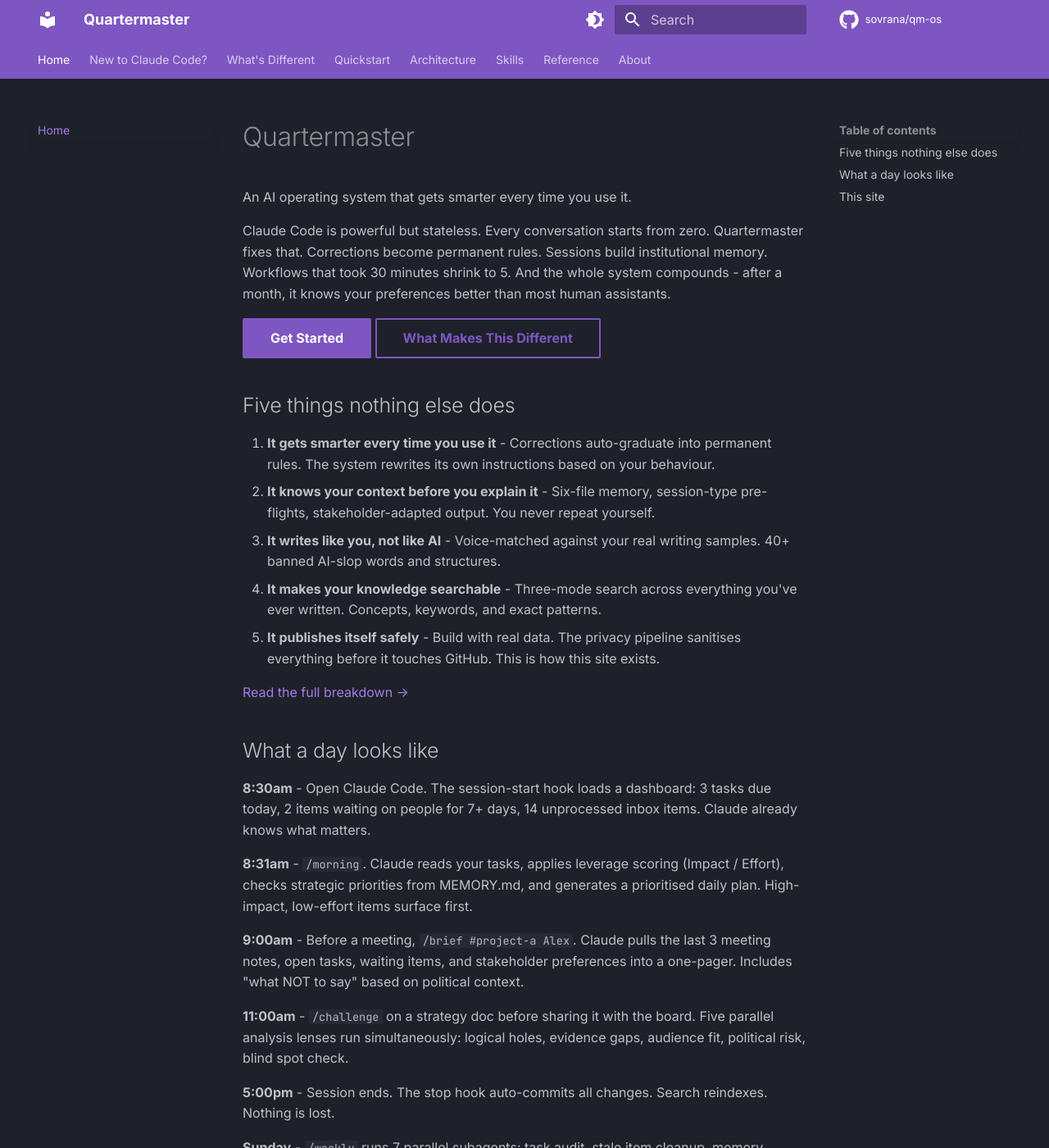
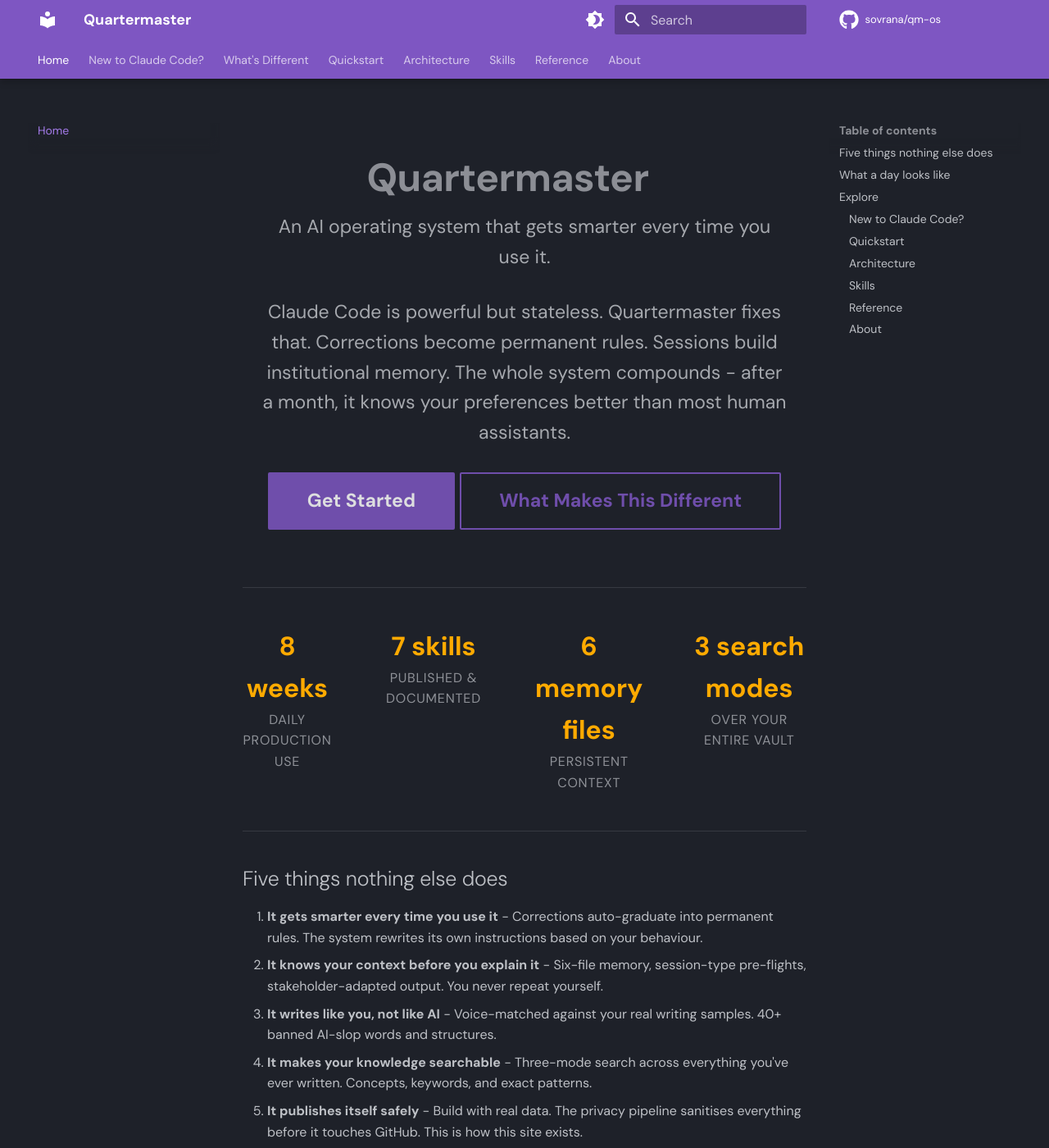
Before and after one commit to sovrana/qm-os, an MkDocs documentation site: the page built from docs/index.md, in a window 1280 px wide and 1400 px high. Shown: the whole window at 82% size. Built offline with MkDocs 1.6.1 and Material for MkDocs 9.7.7, drawn with Linux system fonts in a browser that asks for light colours; comment, search, counter and statistics services are not loaded; some of the changed text lies outside the part shown.

Commit message:
Major site upgrade: visual design, About page, consistency fixes
- Homepage: hero section, stats bar, card grid navigation, feedback line
- About: expanded credibility, thesis connection, community links, Blattman credit
- mkdocs.yml: sticky tabs, instant nav, breadcrumbs, footer nav, prefetch,
  DM Sans font, custom CSS, Twitter/X social link, better site description
- Custom CSS: hero, card grid, stats bar, feedback line, responsive
- Fixed 10→5 inconsistency in homepage nav link
- Fixed brain-search→qm-search naming across quickstart, search, README
- README: leads with 5 differentiators instead of feature bullets
- What's Different: CTA and feedback line added

Co-Authored-By: Claude Opus 4.6 <noreply@anthropic.com>

```diff
--- a/docs/index.md
+++ b/docs/index.md
@@ -1,11 +1,34 @@
+<div class="hero" markdown>
+
 # Quartermaster
 
 An AI operating system that gets smarter every time you use it.
 
-Claude Code is powerful but stateless. Every conversation starts from zero. Quartermaster fixes that. Corrections become permanent rules. Sessions build institutional memory. Workflows that took 30 minutes shrink to 5. And the whole system compounds - after a month, it knows your preferences better than most human assistants.
+Claude Code is powerful but stateless. Quartermaster fixes that. Corrections become permanent rules. Sessions build institutional memory. The whole system compounds - after a month, it knows your preferences better than most human assistants.
 
 [Get Started](quickstart.md){ .md-button .md-button--primary }
 [What Makes This Different](what-makes-this-different.md){ .md-button }
+
+</div>
+
+<div class="stats" markdown>
+<div class="stat" markdown>
+<strong>8 weeks</strong>
+<span>daily production use</span>
+</div>
+<div class="stat" markdown>
+<strong>7 skills</strong>
+<span>published & documented</span>
+</div>
+<div class="stat" markdown>
+<strong>6 memory files</strong>
+<span>persistent context</span>
+</div>
+<div class="stat" markdown>
+<strong>3 search modes</strong>
+<span>over your entire vault</span>
+</div>
+</div>
 
 ## Five things nothing else does
 
@@ -31,18 +54,72 @@ Claude Code is powerful but stateless. Every conversation starts from zero. Quar
 
 **Sunday** - `/weekly` runs 7 parallel subagents: task audit, stale item cleanup, memory review, cross-theme connection discovery, improvement suggestions, and more. The system gets smarter every week.
 
-## This site
+## Explore
 
-**[New to Claude Code?](new-to-claude-code.md)** - Start here if you haven't used Claude Code before.
+<div class="grid" markdown>
 
-**[Quickstart](quickstart.md)** - Get running in 30 minutes.
+<div class="card" markdown>
 
-**[What Makes This Different](what-makes-this-different.md)** - The 10 things no other setup does.
+### New to Claude Code?
 
-**[Architecture](architecture/overview.md)** - How the six layers work together.
+Never used Claude Code before? Start here. We'll point you to the best beginner resources, then bring you back for the operating system layer.
 
-**[Skills](skills/morning.md)** - Deep dives into each of the 7 published skills.
+[Start here →](new-to-claude-code.md)
 
-**[Reference](reference/quartermaster-md.md)** - The full CLAUDE.md template, task format, anti-slop rules, and rules system.
+</div>
 
-**[About](about.md)** - Who built this and why.
+<div class="card" markdown>
+
+### Quickstart
+
+Get running in 30 minutes. Clone the template, set up semantic search, wire the hooks, customise CLAUDE.md, run your first `/morning`.
+
+[Get started →](quickstart.md)
+
+</div>
+
+<div class="card" markdown>
+
+### Architecture
+
+How the six layers work together: vault structure, skills, hooks, memory, search, and the self-improvement loop.
+
+[Deep dive →](architecture/overview.md)
+
+</div>
+
+<div class="card" markdown>
+
+### Skills
+
+7 published skills documented in full. Daily planning, document challenge, weekly review, content transform, meeting briefs, changelogs, and voice-calibrated drafting.
+
+[Browse skills →](skills/morning.md)
+
+</div>
+
+<div class="card" markdown>
+
+### Reference
+
+The full CLAUDE.md template, task format specification, anti-slop rules, and rules system documentation.
+
+[Reference docs →](reference/quartermaster-md.md)
+
+</div>
+
+<div class="card" markdown>
+
+### About
+
+Who built this, why it exists, and the thesis behind it.
+
+[Read more →](about.md)
+
+</div>
+
+</div>
+
+<div class="feedback-line" markdown>
+Something broken or unclear? [Open an issue](https://github.com/sovrana/qm-os/issues) or [start a discussion](https://github.com/sovrana/qm-os/discussions).
+</div>
--- /dev/null
+++ b/docs/stylesheets/extra.css
@@ -0,0 +1,102 @@
+/* Hero section on homepage */
+.md-typeset .hero {
+  text-align: center;
+  padding: 2rem 0 1rem;
+}
+
+.md-typeset .hero h1 {
+  font-size: 2.4rem;
+  font-weight: 700;
+  margin-bottom: 0.5rem;
+}
+
+.md-typeset .hero p {
+  font-size: 1.15rem;
+  opacity: 0.85;
+  max-width: 640px;
+  margin: 0 auto 1.5rem;
+}
+
+/* Feature grid - card layout for homepage */
+.md-typeset .grid {
+  display: grid;
+  grid-template-columns: repeat(auto-fit, minmax(280px, 1fr));
+  gap: 1rem;
+  margin: 1.5rem 0;
+}
+
+.md-typeset .grid .card {
+  border: 1px solid var(--md-default-fg-color--lightest);
+  border-radius: 0.4rem;
+  padding: 1.2rem 1.4rem;
+  transition: border-color 0.2s, box-shadow 0.2s;
+}
+
+.md-typeset .grid .card:hover {
+  border-color: var(--md-accent-fg-color);
+  box-shadow: 0 2px 8px rgba(0, 0, 0, 0.12);
+}
+
+.md-typeset .grid .card h3 {
+  margin-top: 0;
+  font-size: 1rem;
+}
+
+.md-typeset .grid .card p {
+  font-size: 0.85rem;
+  opacity: 0.8;
+  margin-bottom: 0;
+}
+
+/* Stats bar */
+.md-typeset .stats {
+  display: flex;
+  justify-content: center;
+  gap: 3rem;
+  padding: 1.5rem 0;
+  margin: 1rem 0 2rem;
+  border-top: 1px solid var(--md-default-fg-color--lightest);
+  border-bottom: 1px solid var(--md-default-fg-color--lightest);
+}
+
+.md-typeset .stats .stat {
+  text-align: center;
+}
+
+.md-typeset .stats .stat strong {
+  display: block;
+  font-size: 1.6rem;
+  color: var(--md-accent-fg-color);
+}
+
+.md-typeset .stats .stat span {
+  font-size: 0.8rem;
+  opacity: 0.7;
+  text-transform: uppercase;
+  letter-spacing: 0.05em;
+}
+
+/* Feedback line at page bottom */
+.md-typeset .feedback-line {
+  margin-top: 3rem;
+  padding-top: 1rem;
+  border-top: 1px solid var(--md-default-fg-color--lightest);
+  font-size: 0.85rem;
+  opacity: 0.6;
+  transition: opacity 0.2s;
+}
+
+.md-typeset .feedback-line:hover {
+  opacity: 0.85;
+}
+
+/* Responsive */
+@media screen and (max-width: 600px) {
+  .md-typeset .stats {
+    flex-direction: column;
+    gap: 1rem;
+  }
+  .md-typeset .hero h1 {
+    font-size: 1.8rem;
+  }
+}
--- a/mkdocs.yml
+++ b/mkdocs.yml
@@ -1,5 +1,5 @@
 site_name: Quartermaster
-site_description: An agentic operating system for Claude Code
+site_description: An AI operating system that gets smarter every time you use it. Built for executives and serious builders.
 site_url: https://sovrana.github.io/qm-os
 repo_url: https://github.com/sovrana/qm-os
 repo_name: sovrana/qm-os
@@ -20,17 +20,23 @@ theme:
         icon: material/brightness-7
         name: Switch to dark mode
   font:
-    text: Inter
+    text: DM Sans
     code: JetBrains Mono
   features:
     - navigation.tabs
+    - navigation.tabs.sticky
     - navigation.sections
     - navigation.expand
     - navigation.top
+    - navigation.footer
+    - navigation.path
+    - navigation.instant
+    - navigation.instant.prefetch
     - search.highlight
     - search.suggest
     - content.code.copy
     - content.code.annotate
+    - toc.follow
   icon:
     repo: fontawesome/brands/github
 
@@ -51,12 +57,16 @@ markdown_extensions:
   - admonition
   - attr_list
   - md_in_html
+  - def_list
   - toc:
       permalink: true
   - tables
 
 plugins:
   - search
+
+extra_css:
+  - stylesheets/extra.css
 
 nav:
   - Home: index.md
@@ -91,4 +101,6 @@ extra:
     - icon: fontawesome/brands/github
       link: https://github.com/sovrana
     - icon: fontawesome/brands/linkedin
-      link: https://linkedin.com/in/sovrana
+      link: https://linkedin.com/in/marclien
+    - icon: fontawesome/brands/twitter
+      link: https://x.com/marclien
```
Also changed, not shown: README.md (+11 -13 lines), docs/about.md (+29 -11 lines), docs/architecture/search.md (+1 -1 lines), docs/quickstart.md (+5 -5 lines), docs/what-makes-this-different.md (+8 -0 lines).
